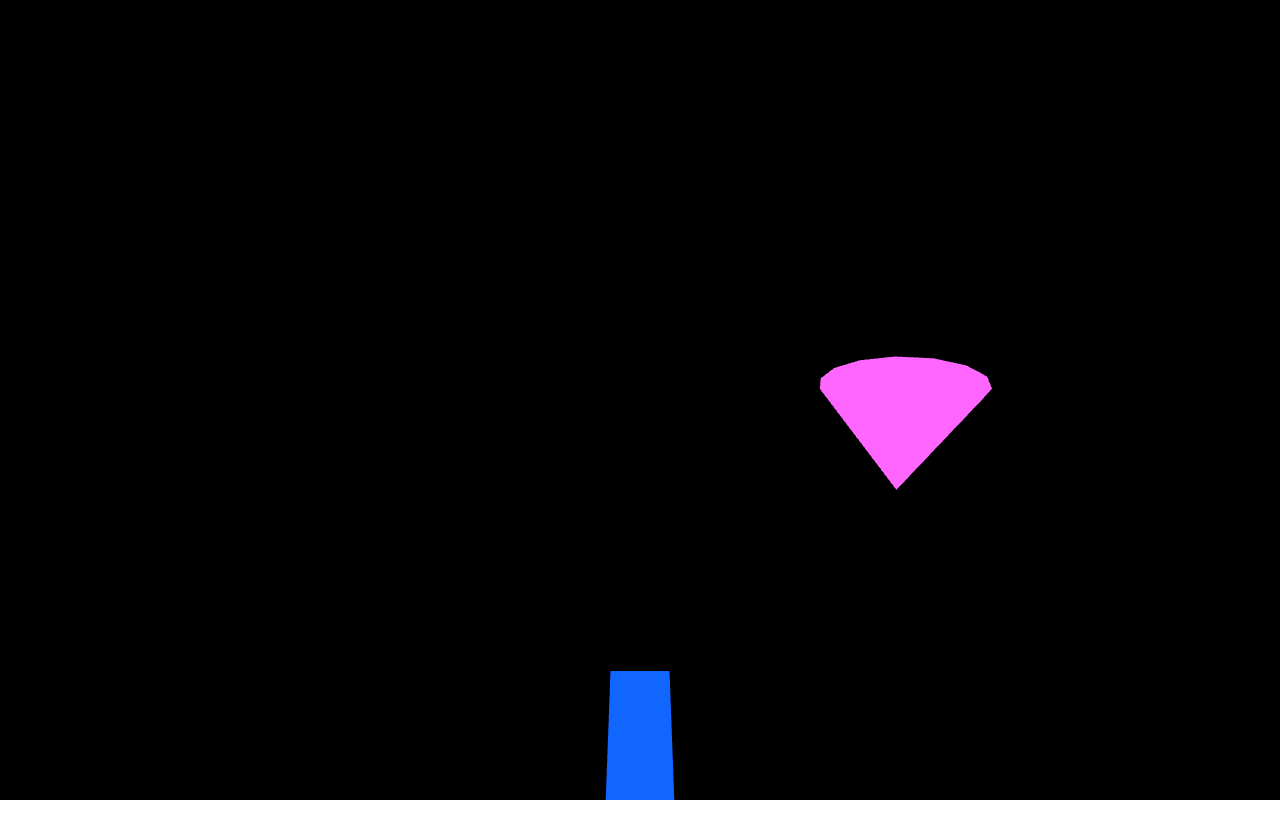
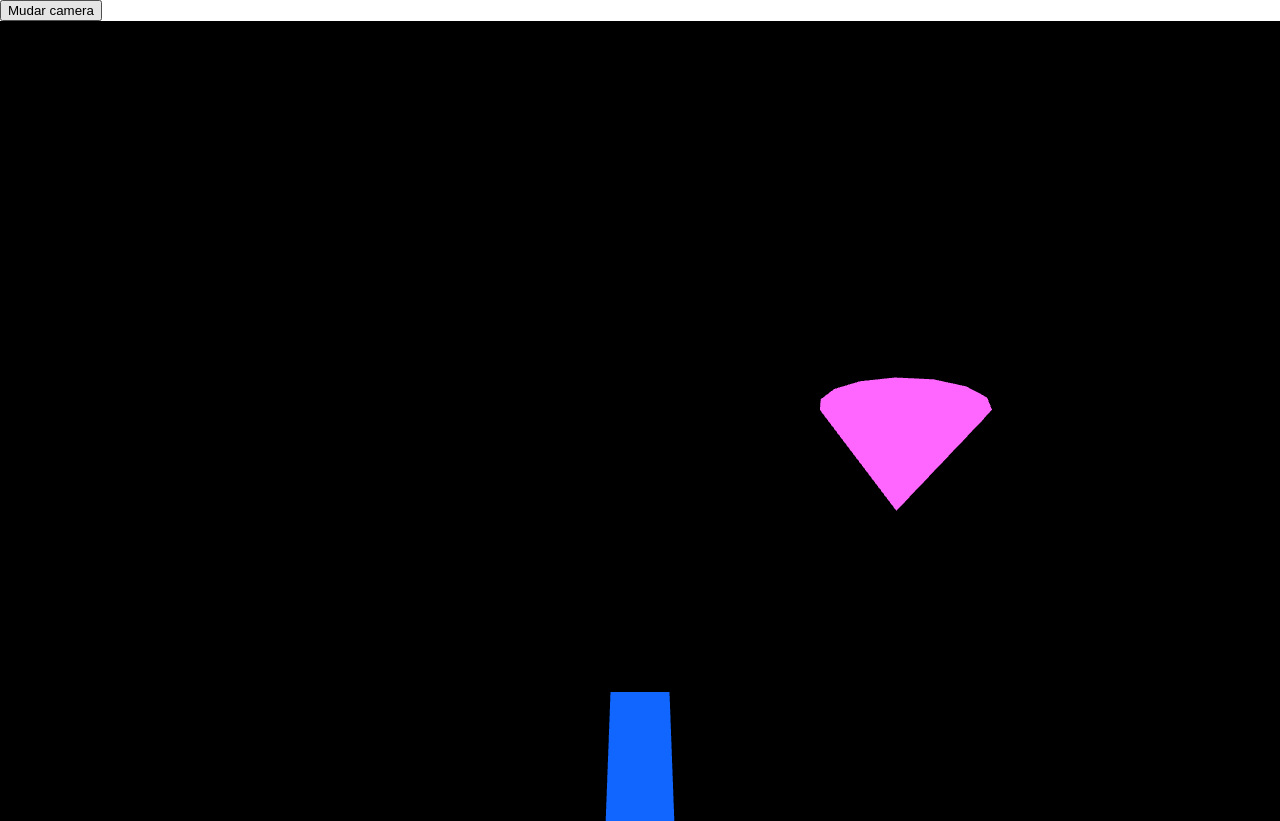
Before and after one commit to FelipeKenxi/PP2-PG-sonhos, a plain HTML site: page index.html in a window 1280 px wide. Before the commit the page ends 800 px from the top, so only its background shows below. Drawn offline with nearby package versions, Linux system fonts and the light colour scheme; animation ran at ten frames a second.

Commit message:
Update index.html
Adicionando botão para mudar câmera

```diff
--- a/index.html
+++ b/index.html
@@ -19,6 +19,7 @@
 		</script>
   </head>
   <body>
+    <button onclick="mudarCamera()">Mudar camera</button>
     <script type="module" src="index.js"></script>
   </body>
 </html>
```
